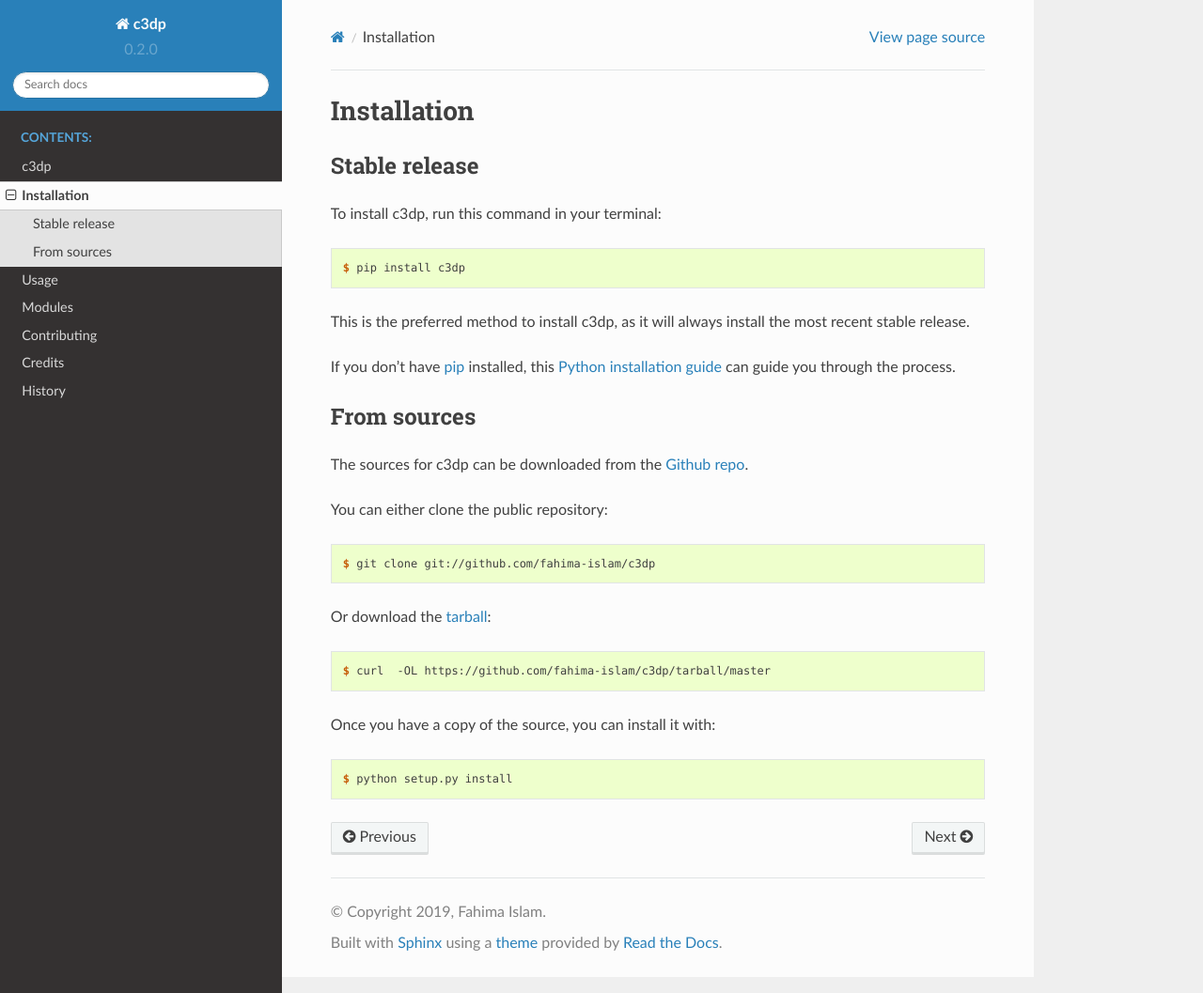
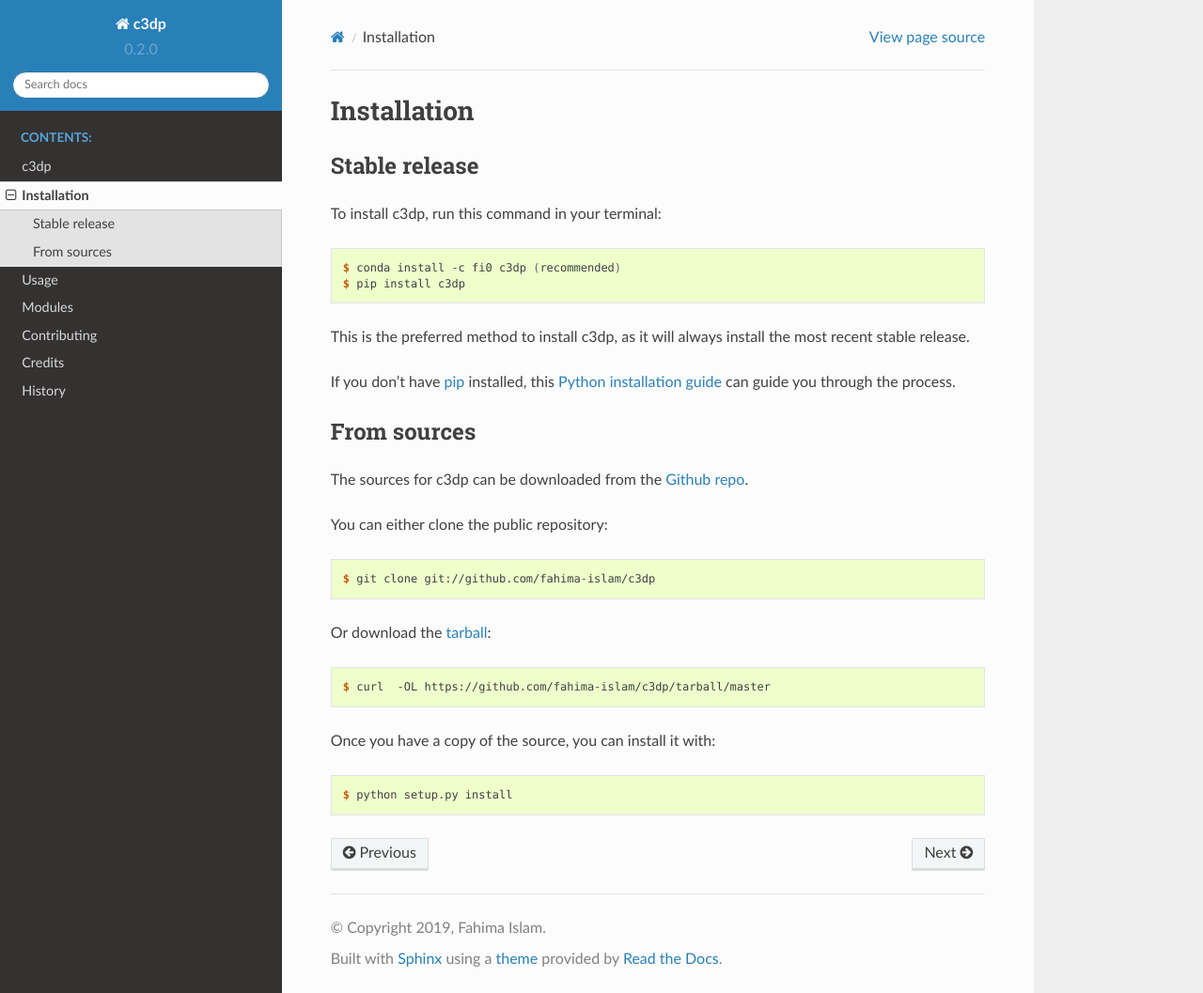
Before and after one commit to Fahima-Islam/c3dp, a Sphinx documentation site: the page built from docs/installation.rst, in a window 1280 px wide and 1057 px high. Shown: the whole window at 94% size. Built offline with Sphinx 7.4.7 and the Read the Docs theme 2.0.0, drawn with Linux system fonts in a browser that asks for light colours.

Commit message:
add installation

```diff
--- a/docs/installation.rst
+++ b/docs/installation.rst
@@ -12,6 +12,7 @@ To install c3dp, run this command in your terminal:
 
 .. code-block:: console
 
+    $ conda install -c fi0 c3dp (recommended)
     $ pip install c3dp
 
 This is the preferred method to install c3dp, as it will always install the most recent stable release.
```
